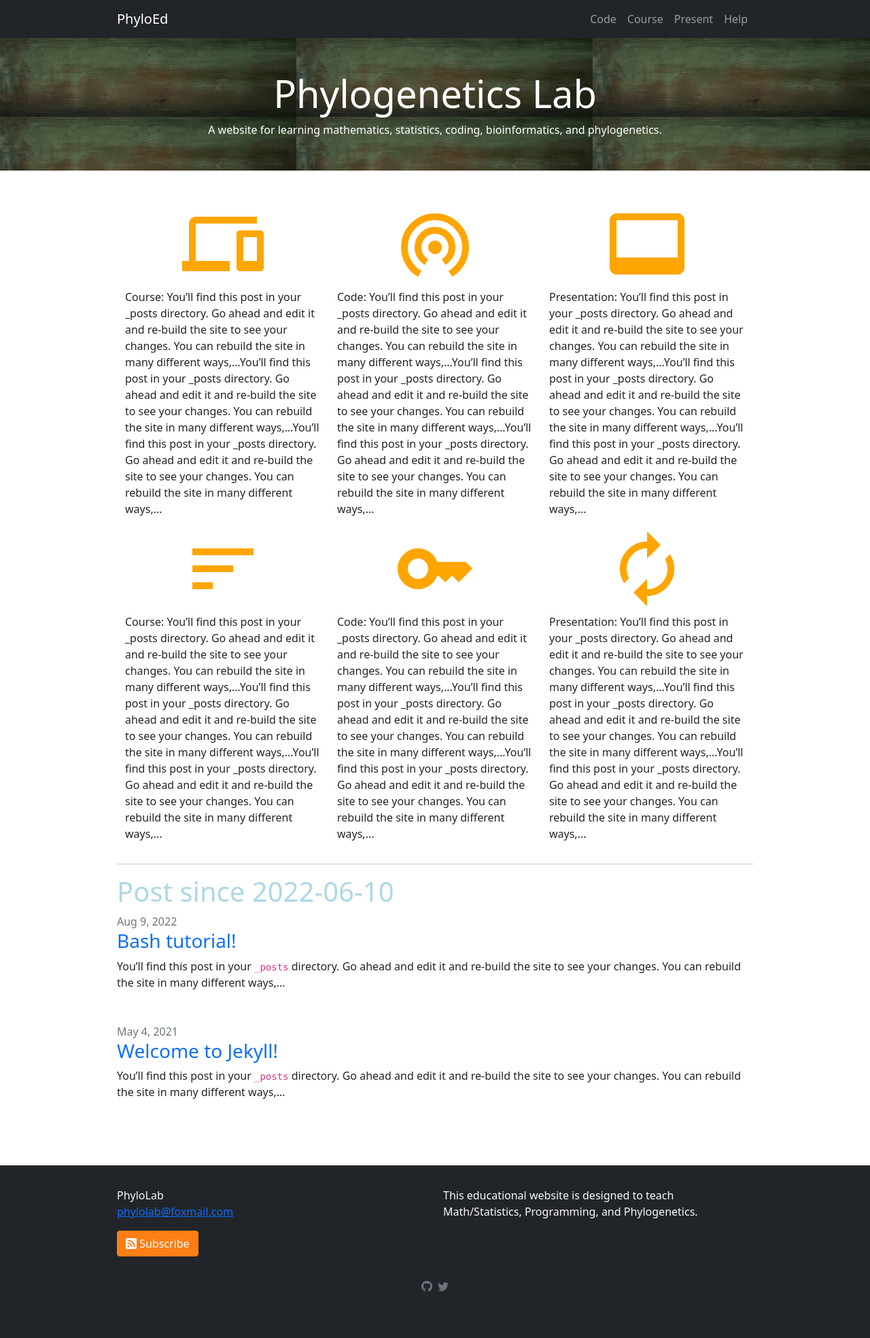
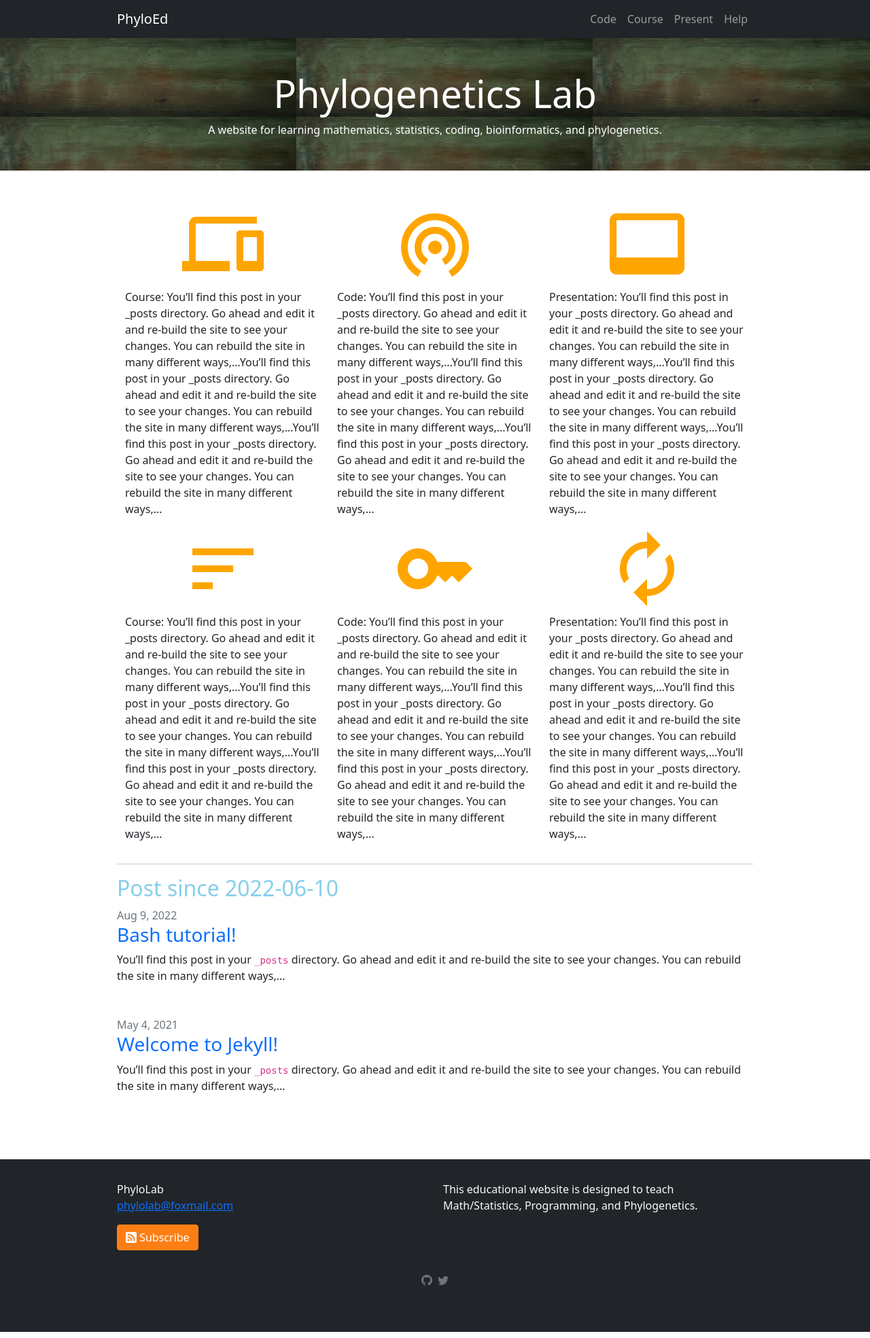
Before and after one commit to lliu1871/PhyEd, a Jekyll site: the page built from index.markdown, in a window 1280 px wide. Shown: the whole page at 68% size. Built offline with Jekyll 4.4.1, drawn with Linux system fonts in a browser that asks for light colours; comment, search, counter and statistics services are not loaded.

Commit message:
Update index.markdown

```diff
--- a/index.markdown
+++ b/index.markdown
@@ -49,4 +49,4 @@ layout: home
 </div>
 
 <hr>
-<h1 style="color:lightblue">Post since 2022-06-10</h1>
+<h2 style="color:skyblue">Post since 2022-06-10</h2>
```
